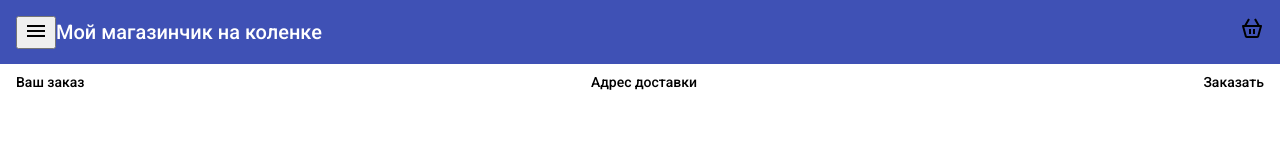
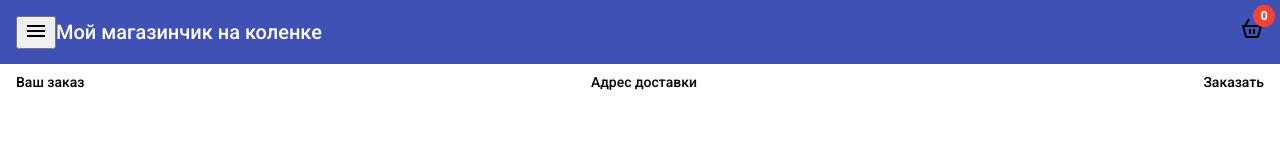
Before and after one commit to Sam130687/AngularHomeWork, an Angular app in the folder angstudy/: page /basket/basket-list in a window 1280 px wide. Shown: the top 160 px of the page. Built offline with nearby package versions, Linux system fonts and the light colour scheme.

Commit message:
fix header basket in lesson

```diff
--- a/angstudy/src/app/components/header/header.component.html
+++ b/angstudy/src/app/components/header/header.component.html
@@ -5,8 +5,8 @@
 	<span>{{ storeName }}</span>
 	<span class="example-spacer"></span>
 	<ng-content></ng-content>
-	<ng-container *ngIf="(basket$ | async)?.length as arrLength; else simpl">
-		<app-basket-num [basketNum]="arrLength"></app-basket-num>
+	<ng-container *ngIf="(basket$ | async) as arrLength; else simpl">
+		<app-basket-num [basketNum]="getCountProducts(arrLength)"></app-basket-num>
 	</ng-container>
 </mat-toolbar>
 
--- a/angstudy/src/app/components/header/header.component.ts
+++ b/angstudy/src/app/components/header/header.component.ts
@@ -1,5 +1,6 @@
 import { Component, Input, ChangeDetectionStrategy } from '@angular/core';
 import { BasketService } from 'src/app/services/basket.service';
+import { IProduct } from 'src/app/interface/product';
 
 @Component({
 	selector: 'app-header',
@@ -13,4 +14,14 @@ export class HeaderComponent {
 	constructor(private basketService: BasketService) {}
 
 	public basket$ = this.basketService.basket$;
+
+	getCountProducts(arr: IProduct[]): number {
+		let x = 0;
+		if (arr.length > 0) {
+			let res = arr.map((value) => x += value.count ? value.count : 0, x).reverse()[0];
+			return res ? res : 0;
+		}
+
+		return 0;
+	}
 }
--- a/angstudy/src/app/pages/basket/basket-list/basket-list.component.ts
+++ b/angstudy/src/app/pages/basket/basket-list/basket-list.component.ts
@@ -1,6 +1,6 @@
 import { Component, ChangeDetectionStrategy, OnInit, OnDestroy } from '@angular/core';
 import { FormBuilder, Validators } from '@angular/forms';
-import { Observable, Subject, take, takeUntil, tap } from 'rxjs';
+import { Observable, Subject, take, takeUntil } from 'rxjs';
 import { IProduct } from '../../../interface/product';
 import { BasketService } from '../../../services/basket.service';
 
@@ -18,19 +18,8 @@ import { BasketService } from '../../../services/basket.service';
 export class BasketListComponent implements OnInit, OnDestroy {
   private destroy$ = new Subject<void>();
 
-	basket$: Observable<IProduct[]> = this.basketService.basket$.pipe(
-    take(1),
-		tap(basket => {
-			this.form.setControl(
-				'counters',
-				this.formBuilder.array(
-					new Array(basket.length)
-						.fill(1)
-						.map((value, index) => [basket[index]?.count ? basket[index]?.count : value , [Validators.max(10), Validators.min(0)]]),
-				),
-			);
-		}),
-	);
+	basket$: Observable<IProduct[]> = this.basketService.basket$;
+
 	form = this.formBuilder.group({
 		counters: this.formBuilder.array([]),
 	});
@@ -40,7 +29,21 @@ export class BasketListComponent implements OnInit, OnDestroy {
       private formBuilder: FormBuilder,
     ) {}
 
+// take(1), это говорит что один раз вызывается
   ngOnInit(): void {
+    this.basket$.pipe(take(1)).subscribe(
+      basket => {
+        this.form.setControl(
+          'counters',
+          this.formBuilder.array(
+            new Array(basket.length)
+              .fill(1)
+              .map((value, index) => [basket[index]?.count ? basket[index]?.count : value , [Validators.max(10), Validators.min(0)]]),
+          ),
+        );
+      }
+    );
+
     this.form.valueChanges.pipe(
       takeUntil(this.destroy$),
     ).subscribe((count)=>{
```
Lines whose indentation alone changed are shown as unchanged.
